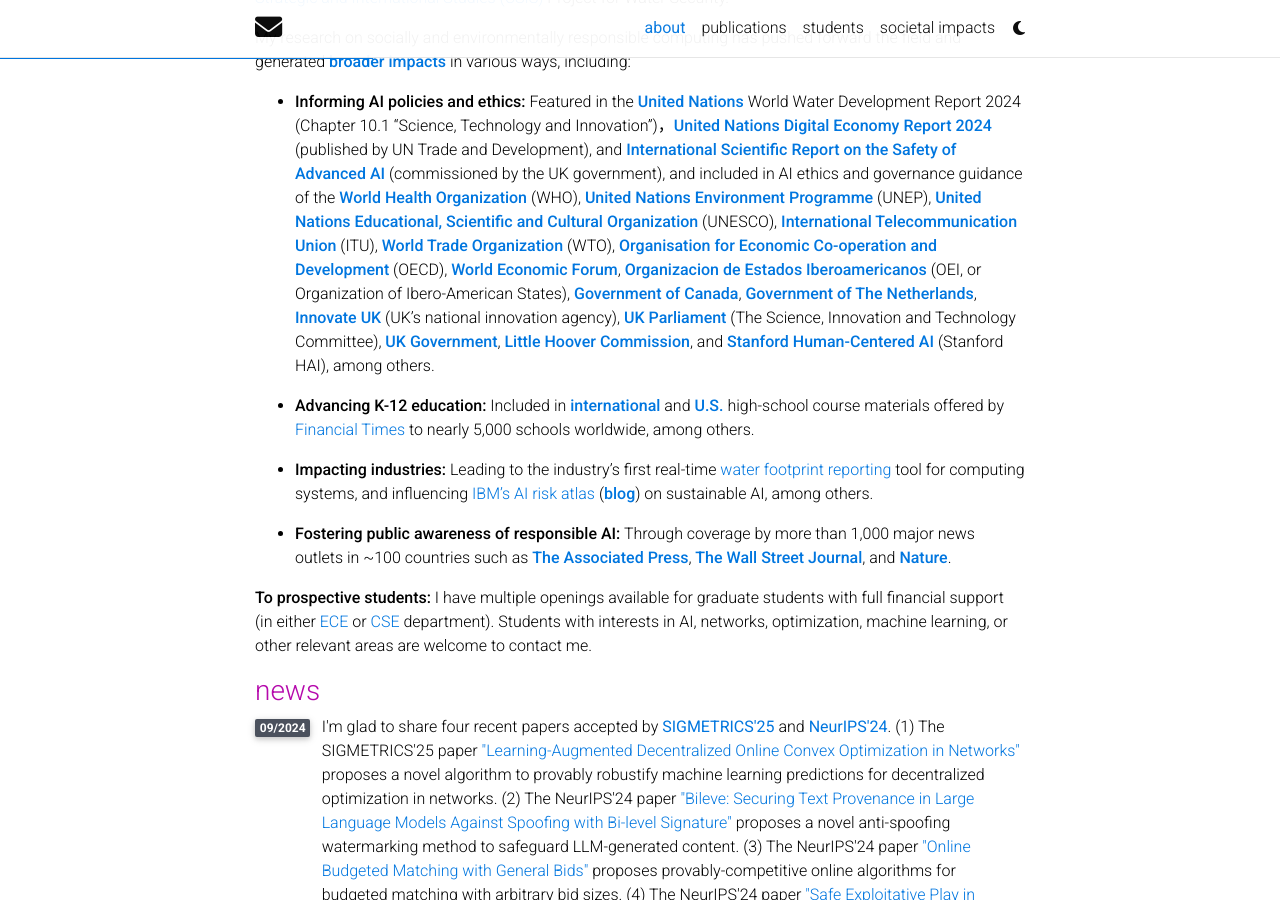
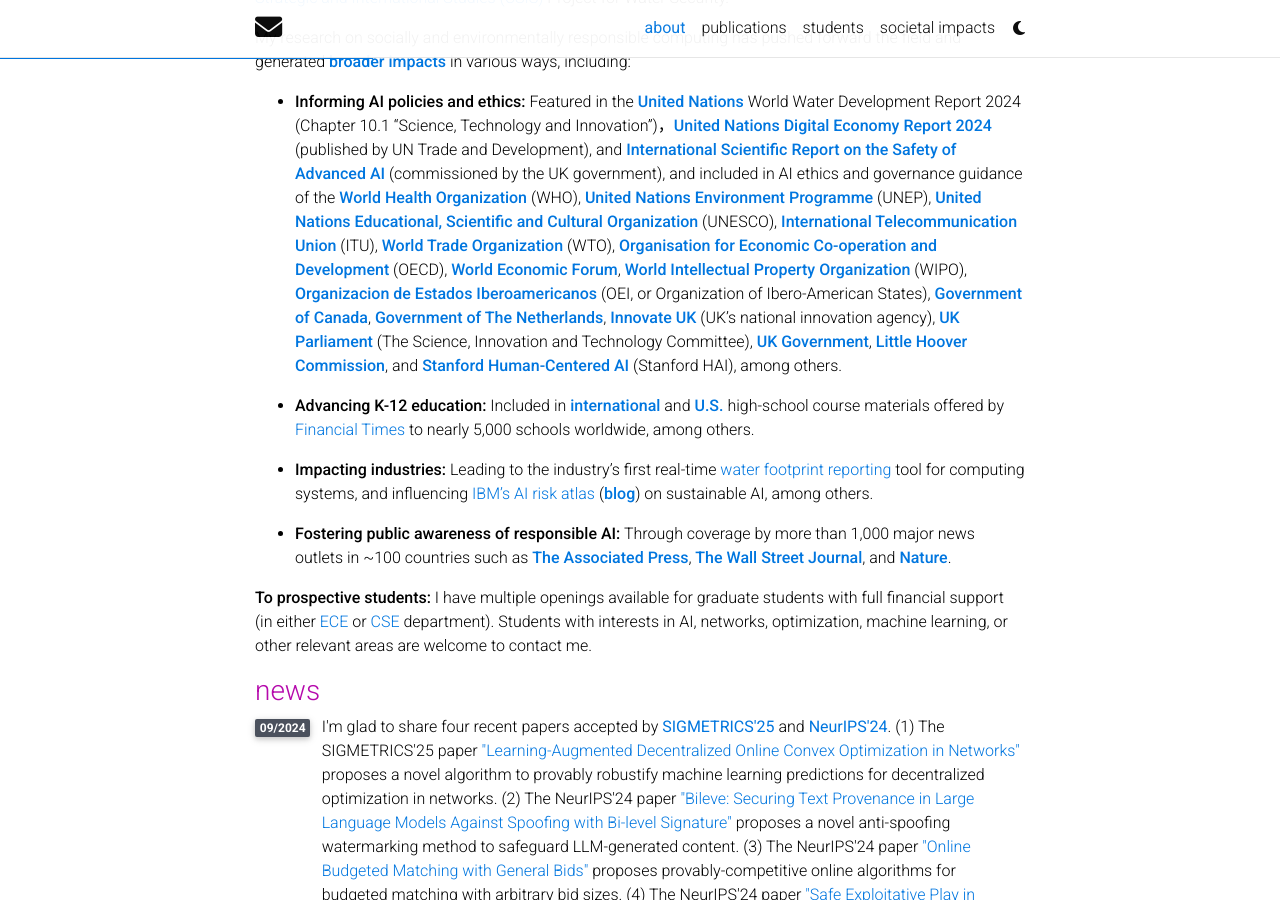
Before and after one commit to shaoleiren/shaoleiren.github.io, a Jekyll site: the page built from _pages/about.md, in a window 1280 px wide and 900 px high, scrolled down 1080 px. Built offline with Jekyll 4.4.1, drawn with Linux system fonts in a browser that asks for light colours; full-size pictures stand in for the smaller copies a plugin makes; comment, search, counter and statistics services are not loaded; a style sheet for code colours, icons or effects is not loaded.

Commit message:
Update about.md

```diff
--- a/_pages/about.md
+++ b/_pages/about.md
@@ -45,7 +45,8 @@
  I have also writen semitechnical articles for multiple magzines and organizations such as [Harvard Business Review](https://hbr.org/2024/07/the-uneven-distribution-of-ais-environmental-impacts) and
   [OECD AI Policy Observatory](https://www.linkedin.com/posts/oecd-ai_how-much-water-does-ai-consume-the-public-activity-7135961877473325056-QMM5). Occasionally, I share my research findings on policy forums, public events and media/television,
    such as expert panels organized by
-   [UN Environment Programme](https://news.ucr.edu/articles/2024/07/08/professor-joins-un-panel-environmental-impacts-ai), WSJ ([one](https://www.wsj.com/science/environment/ai-electricity-water-environmental-impact-59520a43), [two](https://www.wsj.com/tech/novel-ideas-to-cool-data-centers-liquid-in-pipes-or-a-dunking-bath-cdb7a393), [three](https://www.wsj.com/articles/artificial-intelligence-can-make-companies-greener-but-it-also-guzzles-energy-7c7b678)), CNBC ([one](https://www.youtube.com/watch?v=SGHk3zE5xh4), [two](https://www.youtube.com/watch?v=MJQIQJYxey4)), LA Times ([one](https://www.latimes.com/environment/story/2024-08-12/california-data-centers-could-derail-clean-energy-goals), [two](https://www.latimes.com/opinion/story/2024-08-15/editorial-generative-ai-is-a-leading-contributor-to-our-energy-consumption-how-will-this-impact-our-climate),
+   [UN Environment Programme](https://news.ucr.edu/articles/2024/07/08/professor-joins-un-panel-environmental-impacts-ai),
+   WSJ ([one](https://www.wsj.com/science/environment/ai-electricity-water-environmental-impact-59520a43), [two](https://www.wsj.com/tech/novel-ideas-to-cool-data-centers-liquid-in-pipes-or-a-dunking-bath-cdb7a393), [three](https://www.wsj.com/articles/artificial-intelligence-can-make-companies-greener-but-it-also-guzzles-energy-7c7b678)), CNBC ([one](https://www.youtube.com/watch?v=SGHk3zE5xh4), [two](https://www.youtube.com/watch?v=MJQIQJYxey4)), LA Times ([one](https://www.latimes.com/environment/story/2024-08-12/california-data-centers-could-derail-clean-energy-goals), [two](https://www.latimes.com/opinion/story/2024-08-15/editorial-generative-ai-is-a-leading-contributor-to-our-energy-consumption-how-will-this-impact-our-climate),
    [three](https://www.latimes.com/environment/story/2024-08-26/tech-firms-conceal-water-and-power-demands-of-ai-computing)), [Politico](https://www.politico.com/newsletters/the-long-game/2024/10/22/ai-and-the-growing-power-struggle-00184827),
    [NPR](https://one.npr.org/?sharedMediaId=nx-s1-5059073:nx-s1-dd125ecf-65a2-40d5-89e2-e5ca568238c5),
    [BBC](https://www.bbc.co.uk/programmes/w172zbk78bmgkxz),
@@ -64,6 +65,7 @@
 **[World Trade Organization](https://www.wto.org/english/res_e/booksp_e/trading_with_intelligence_e.pdf)** (WTO),
 **[Organisation for Economic Co-operation and Development](https://www.oecd.org/education/education-policy-outlook-4cf5b585-en.htm)** (OECD),
 **[World Economic Forum](https://www3.weforum.org/docs/WEF_AI_Governance_Alliance_Briefing_Paper_Series_2024.pdf)**,
+**[World Intellectual Property Organization](https://www.wipo.int/web-publications/green-technology-book-energy-solutions-for-climate-change/assets/69780/green-technology-book-energy-solutions-for-climate-change.pdf)** (WIPO),
 **[Organizacion de Estados Iberoamericanos](https://oei.int/oficinas/argentina/publicaciones/el-estado-de-la-ciencia-principales-indicadores-de-ciencia-y-tecnologia-iberoamericanos-interamericanos-2023)** (OEI, or Organization of Ibero-American States),
 **[Government of Canada](https://www.canada.ca/en/government/system/digital-government/digital-government-innovations/responsible-use-ai/guide-use-generative-ai.html)**,
 **[Government of The Netherlands](https://www.government.nl/documents/parliamentary-documents/2024/01/17/government-wide-vision-on-generative-ai-of-the-netherlands)**,
```
